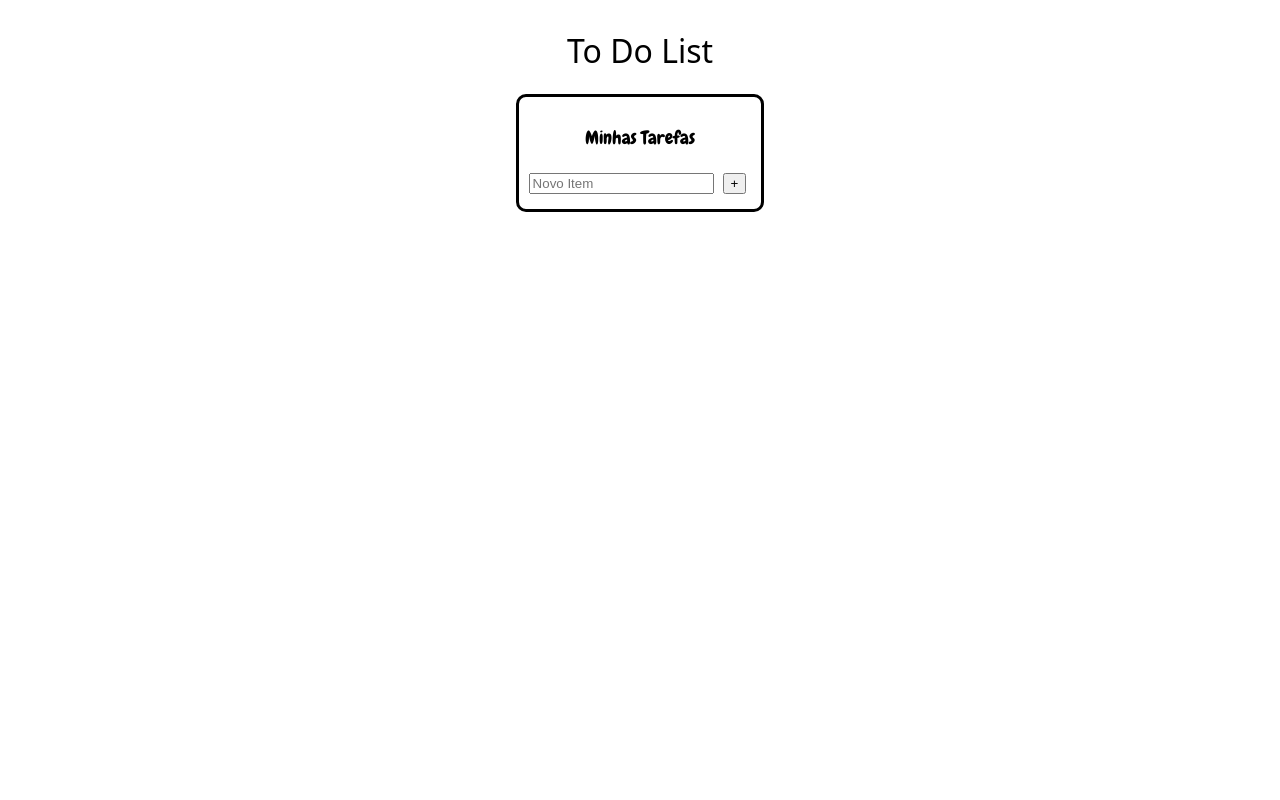
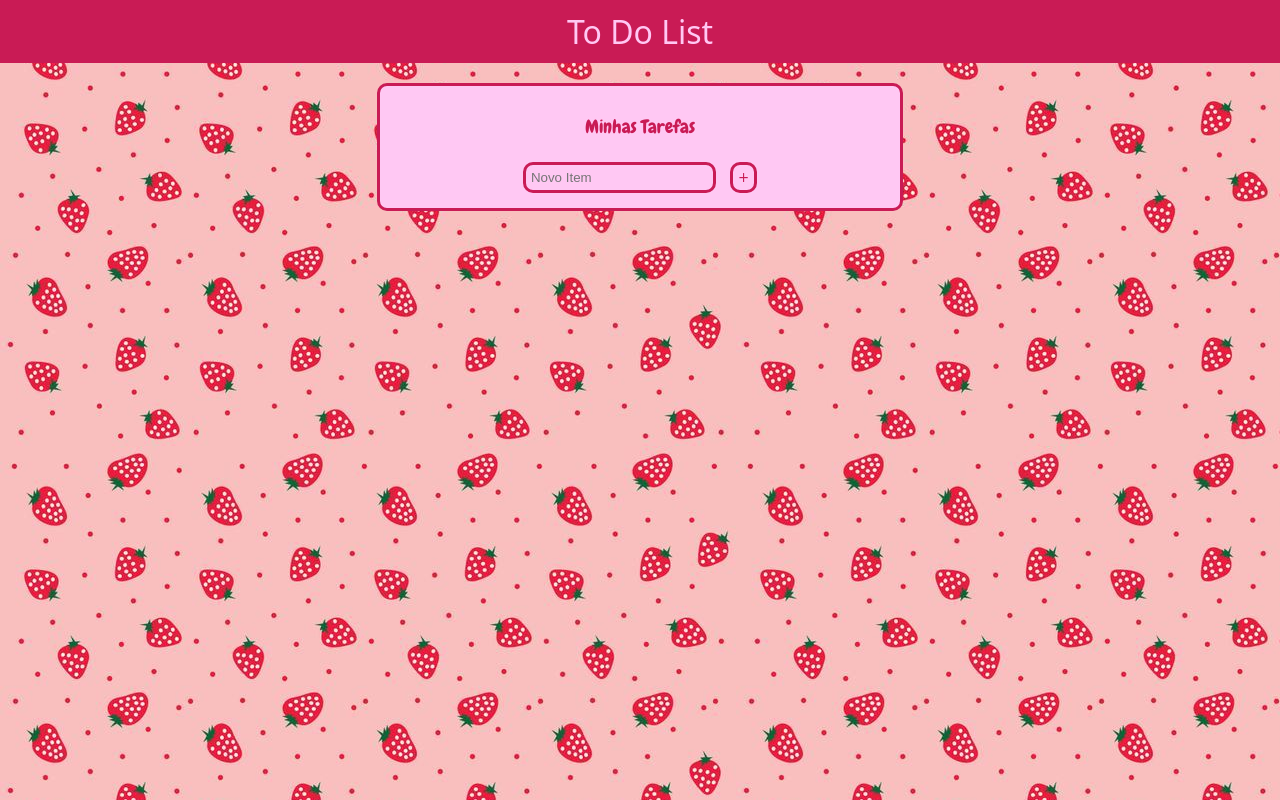
Before and after one commit to JulianaDDeus/To-Do-List, a plain HTML site: page index.html in a window 1280 px wide. Drawn offline with Linux system fonts and the light colour scheme; a web font is replaced by a local one.

Commit message:
cute changes:)

```diff
--- a/index.html
+++ b/index.html
@@ -17,7 +17,7 @@
         <h3 class="subTitle">Minhas Tarefas</h3>
         <div id="novoItem">
             <input type="text" placeholder="Novo Item" id="inputItem" required>
-            <button onclick="addItem()">+</button>
+            <button onclick="addItem()" type="submit">+</button>
         </div>
         <div id="lista"></div>
     </main>
--- a/index.js
+++ b/index.js
@@ -22,6 +22,8 @@ function printItem(){
         const texto = document.createElement('p');
         const btnExcluir = document.createElement('button');
         const btnFeito = document.createElement('button');
+        const botoes = document.createElement('div');
+        botoes.className = 'botoes';
         btnFeito.textContent = 'Feito';
         btnFeito.onclick = () => marcarFeito(i);
         btnExcluir.textContent = 'Excluir';
@@ -36,10 +38,10 @@ function printItem(){
             novoItem.className = 'itemFeito';
         }
         texto.className = 'item';
-        novoItem.id = 'item' + i;
         novoItem.appendChild(texto);
-        novoItem.appendChild(btnExcluir);
-        novoItem.appendChild(btnFeito);
+        novoItem.appendChild(botoes);
+        botoes.appendChild(btnExcluir);
+        botoes.appendChild(btnFeito);
         container.appendChild(novoItem);
     }
 }
@@ -53,9 +55,14 @@ function excluirItem(x){
 
 function marcarFeito(x){
     const listas = JSON.parse(localStorage.getItem("listas")) || [];
-    listas[x].status = 'feito';
+    if(listas[x].status == 'pendente'){
+        listas[x].status = 'feito';
+    }else{
+        listas[x].status = 'pendente';
+    }
     localStorage.setItem("listas", JSON.stringify(listas));
     window.location.reload();
 }
 
 printItem();
+checkbox();
--- a/style.css
+++ b/style.css
@@ -1,4 +1,14 @@
 body{
+    display: flex;
+    flex-direction: column;
+    align-items: center;
+    margin: 0;
+    background-image: url("./bgImg/bgRosaClaro.jpg");
+}
+header{
+    background-color: rgb(201, 27, 85);
+    margin-bottom: 10px;
+    width: 100%;
     display: flex;
     flex-direction: column;
     align-items: center;
@@ -7,21 +17,35 @@ body{
   font-family: "Fascinate", system-ui;
   font-weight: 400;
   font-style: normal;
+  margin: 10px;
+  color: rgb(255, 200, 243);
 }
 .subTitle{
   font-family: "Chewy", system-ui;
   font-weight: 400;
   font-style: normal;
+  color: rgb(201, 27, 85);
 }
 main{
-    border: 3px solid black;
+    border: 3px solid rgb(201, 27, 85);
+    background-color: rgb(255, 200, 243);
     border-radius: 10px;
     padding: 10px;
+    margin: 10px;
     display: flex;
     flex-direction: column;
     align-items: center;
+    width: 500px;
 }
-.item {
+input, button{
+    border: solid 3px rgb(201, 27, 85);
+    background-color: rgb(255, 200, 243);
+    color: rgb(201, 27, 85);
+    border-radius: 10px;
+    margin: 5px;
+    padding: 5px;
+}
+.item, button {
     font-family: "Cause", cursive;
     font-optical-sizing: auto;
     font-weight: 500;
@@ -30,11 +54,15 @@ main{
 a{
     margin: 5px;
 }
-button{
-    margin: 5px;
+.botoes{
+    display: flex;
+    margin-left: auto;
 }
 .itemPar{
-    background-color: gray;
+    background-color: rgb(218, 75, 123);
+}
+.itemImpar{
+    background-color: rgb(255, 200, 243);
 }
 .itemFeito{
     background-color: lightgreen;
@@ -43,4 +71,5 @@ button{
     display: flex;
     flex-direction: row;
     padding: 10px;
+    width: 500px;
 }
```
Also changed, not shown: bgImg/bgRosaClaro.jpg (added).
